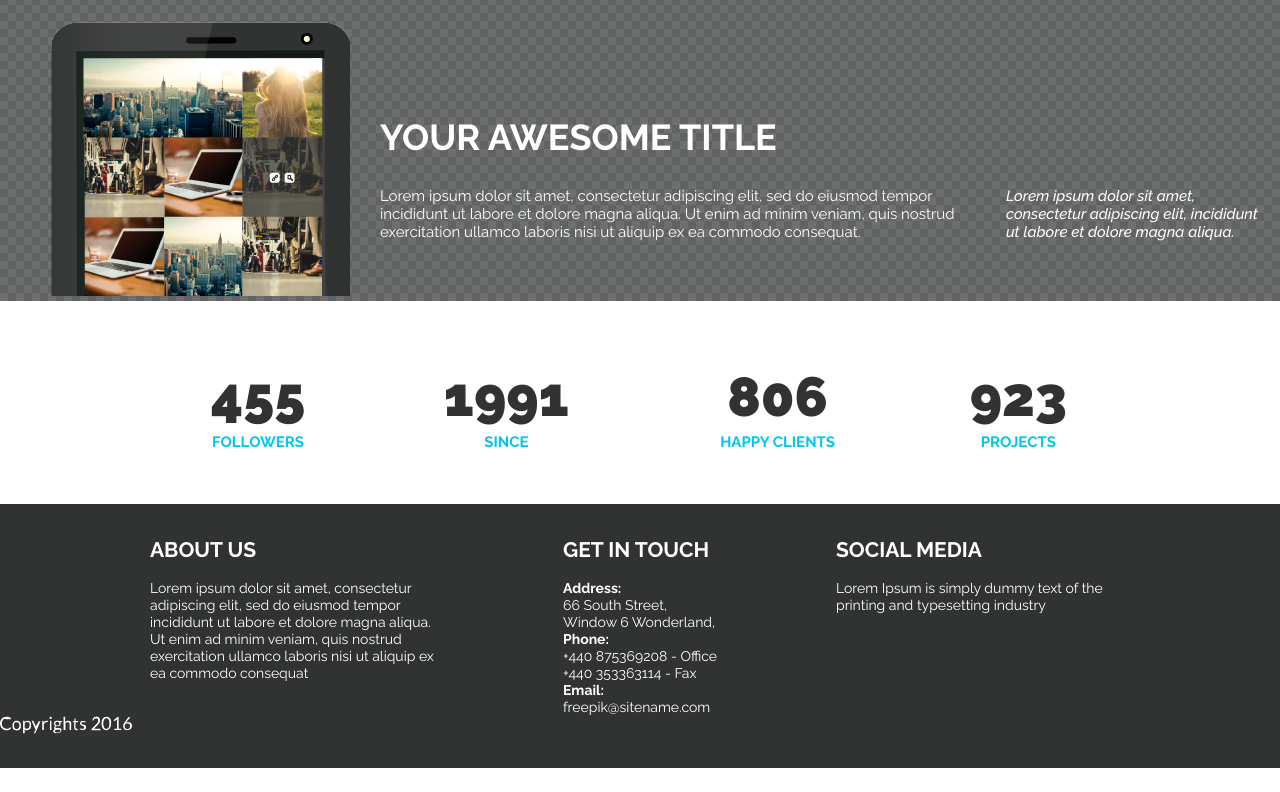
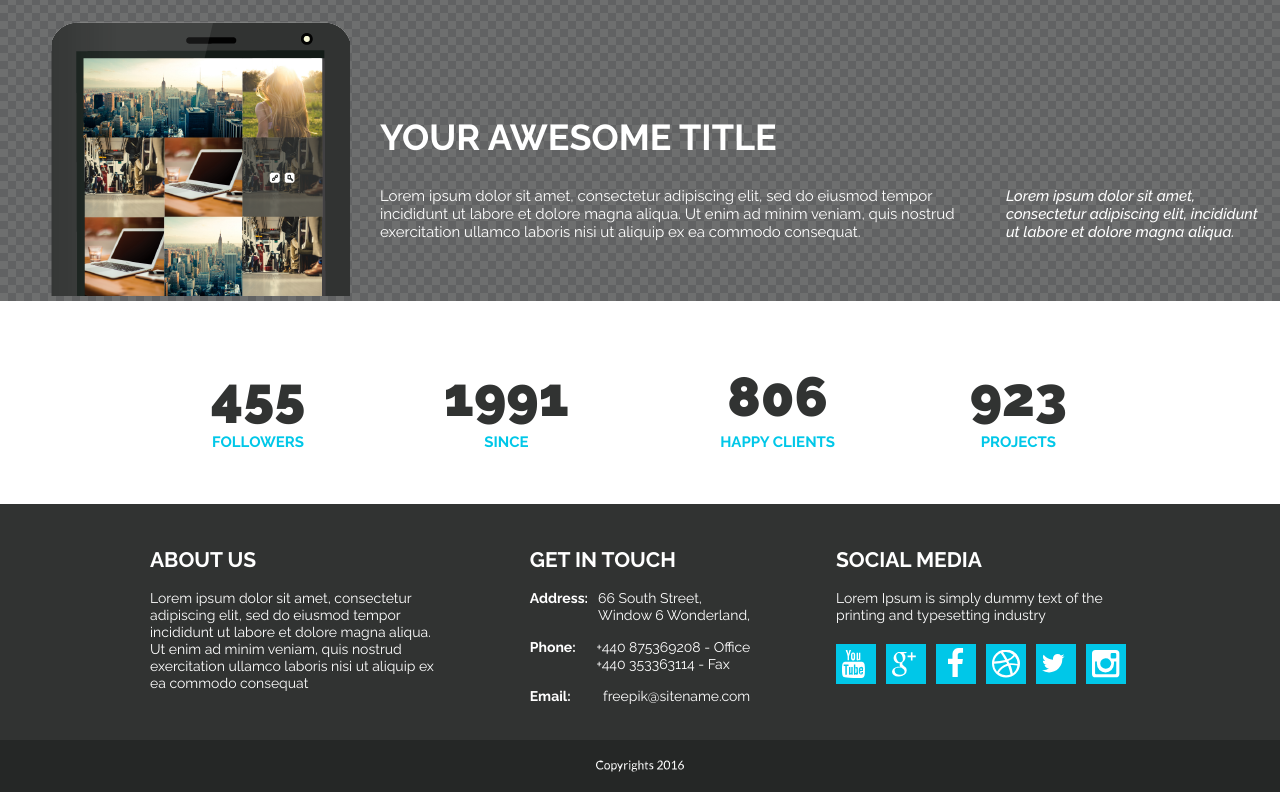
Before and after one commit to wsp-webben/PB-test_task, a website: page source/index.html in a window 1280 px wide. Shown: the part 1833-2625 px from the top of the page. Before the commit the page ends 2601 px from the top, so only its background shows below. Drawn offline with nearby package versions, Linux system fonts and the light colour scheme; files that its build step writes are made by us from their sources.

```diff
--- a/package.json
+++ b/package.json
@@ -16,6 +16,8 @@
     "gulp-posthtml": "^3.0.4",
     "gulp-rename": "^1.4.0",
     "gulp-sass": "^4.0.1",
+    "gulp-svgmin": "^2.1.0",
+    "gulp-svgstore": "^7.0.0",
     "posthtml-include": "^1.2.0",
     "run-sequence": "^2.2.1"
   },
--- a/source/index.html
+++ b/source/index.html
@@ -182,32 +182,40 @@
 			</div>
 			<div class="contact">
 				<h2 class="contact__title">Get in touch</h2>
-				<dl class="contact__list">
-					<dt class="contact__header">Address:</dt>
-					<dd class="contact__data">66 South Street,<br />
-																		Window 6 Wonderland,</dd>
-					<dt class="contact__header">Phone:</dt>
-					<dd class="contact__data">+440 875369208 - Office<br />
-																		+440 353363114 - Fax</dd>
-					<dt class="contact__header">Email:</dt>
-					<dd class="contact__data">freepik@sitename.com</dd>
-				</dl>
+				<ul class="contact__list">
+					<li class="contact__item">
+						<span class="contact__header">Address:</span>
+						<span class="contact__data">
+							66 South Street,<br />
+							Window 6 Wonderland,</span>
+					</li>
+					<li class="contact__item">
+						<span class="contact__header">Phone:</span>
+						<p class="contact__data">
+							<a class="contact__call-number" href="tel:440875369208">+440 875369208 - Office</a><br />
+							<a class="contact__call-number" href="tel:440353363114">+440 353363114 - Fax</a></p>
+					</li>
+					<li class="contact__item">
+						<span class="contact__header">Email:</span>
+						<span class="contact__data">freepik@sitename.com</span>
+					</li>
+				</ul>
 			</div>
 			<div class="social">
 				<h2 class="social__title">Social media</h2>
 				<p class="social__text">Lorem Ipsum is simply dummy text of the printing and typesetting industry</p>
 				<ul class="social__list">
-					<li class="social__item social__item--youtube"><span class="visually-hidden">Youtube</span></li>
-					<li class="social__item social__item--googleplus"><span class="visually-hidden">Google Plus</span></li>
-					<li class="social__item social__item--facebook"><span class="visually-hidden">Facebook</span></li>
-					<li class="social__item social__item--dribbbler"><span class="visually-hidden">Dribbbler</span></li>
-					<li class="social__item social__item--twitter"><span class="visually-hidden">Twitter</span></li>
-					<li class="social__item social__item--instagram"><span class="visually-hidden">Instagram</span></li>
+					<li class="social__item social__item--youtube"><a href="#"></a><span class="visually-hidden">Youtube</span></a></li>
+					<li class="social__item social__item--googleplus"><a href="#"></a><span class="visually-hidden">Google Plus</span></a></li>
+					<li class="social__item social__item--facebook"><a href="#"></a><span class="visually-hidden">Facebook</span></a></li>
+					<li class="social__item social__item--dribbbler"><a href="#"></a><span class="visually-hidden">Dribbbler</span></a></li>
+					<li class="social__item social__item--twitter"><a href="#"></a><span class="visually-hidden">Twitter</span></a></li>
+					<li class="social__item social__item--instagram"><a href="#"></a><span class="visually-hidden">Instagram</span></a></li>
 				</ul>
 			</div>
 		</section>
 		<div class="copyright container">
-			<img class="copyright__caption" src="img/copyright.svg" width="132" height="18" alt="Copyright 2016">
+			<img class="copyright__caption" src="img/copyright.svg" width="88" height="12" alt="Copyright 2016">
 		</div>
 	</footer>
 </body>
--- a/source/sass/blocks/contact.scss
+++ b/source/sass/blocks/contact.scss
@@ -1,5 +1,5 @@
 .contact {
-	max-width: 30%;
+	max-width: 35%;
 }
 
 .contact__title {
@@ -18,17 +18,31 @@
 	display: flex;
 	flex-direction: column;
 	margin: 0;
+	align-items: left;
 
 	font-size: 14px;
 	line-height: 17px;
 }
 
+.contact__item {
+	display: flex;
+	flex-wrap: wrap;
+	justify-content: space-between;
+	margin-bottom: 15px;
+}
+
 .contact__header {
-	display: inline;
+	margin-right: 10px;
 	font-weight: bold;
 }
 
 .contact__data {
 	margin: 0;
-	display: inline;
 }
+
+.contact__call-number {
+	&:hover,
+	&:focus {
+		color: $light-blue;
+	};
+}
--- a/source/sass/blocks/copyright.scss
+++ b/source/sass/blocks/copyright.scss
@@ -0,0 +1,9 @@
+.copyright {
+	background-color: #252726;
+	padding: 20px 0;
+}
+
+.copyright__caption {
+	display: block;
+	margin: 0 auto;
+}
--- a/source/sass/blocks/footer.scss
+++ b/source/sass/blocks/footer.scss
@@ -1,12 +1,12 @@
 .footer {
-	padding: 30px 0;
-
 	color: #fff;
 	background-color: $dark-gray;
 }
 
 .footer__container {
 	@include container;
+	padding-top: 40px;
+	padding-bottom: 20px;
 	display: flex;
 
 	justify-content: space-between;
--- a/source/sass/blocks/social.scss
+++ b/source/sass/blocks/social.scss
@@ -16,7 +16,52 @@
 
 .social__text {
 	margin: 0;
+	margin-bottom: 20px;
 
 	font-size: 14px;
 	line-height: 17px;
 }
+
+.social__list {
+	display: flex;
+}
+
+.social__item {
+	a {
+		display: block;
+		width: 40px;
+		height: 40px;
+		margin-right: 10px;
+
+		background-color: $light-blue;
+		background-repeat: no-repeat;
+		background-position: center;
+		background-size: 70%;
+
+		&:hover,
+		&:focus {
+			background-color: $light-gray;
+			outline: none;
+		};
+	}
+
+	&--youtube a {
+		background-image: url("../img/icon-youtube.svg");
+	}
+	&--googleplus a {
+		background-image: url("../img/icon-googleplus.svg");
+	}
+	&--facebook a {
+		background-size: 40%;
+		background-image: url("../img/icon-facebook.svg");
+	}
+	&--dribbbler a {
+		background-image: url("../img/icon-dribbbler.svg");
+	}
+	&--twitter a {
+		background-image: url("../img/icon-twitter.svg");
+	}
+	&--instagram a {
+		background-image: url("../img/icon-instagram.svg");
+	}
+}
```
Also changed, not shown: gulpfile.js (+16 -12 lines), source/img/dribbbler.svg (deleted), source/img/facebook.svg (deleted), source/img/googleplus.svg (deleted), source/img/icon-dribbbler.svg (added), source/img/icon-facebook.svg (added), source/img/icon-googleplus.svg (added), source/img/icon-instagram.svg (added), source/img/icon-twitter.svg (added), source/img/icon-youtube.svg (added), source/img/instagram.svg (deleted), source/img/twitter.svg (deleted), source/img/youtube.svg (deleted), 1 other file.
